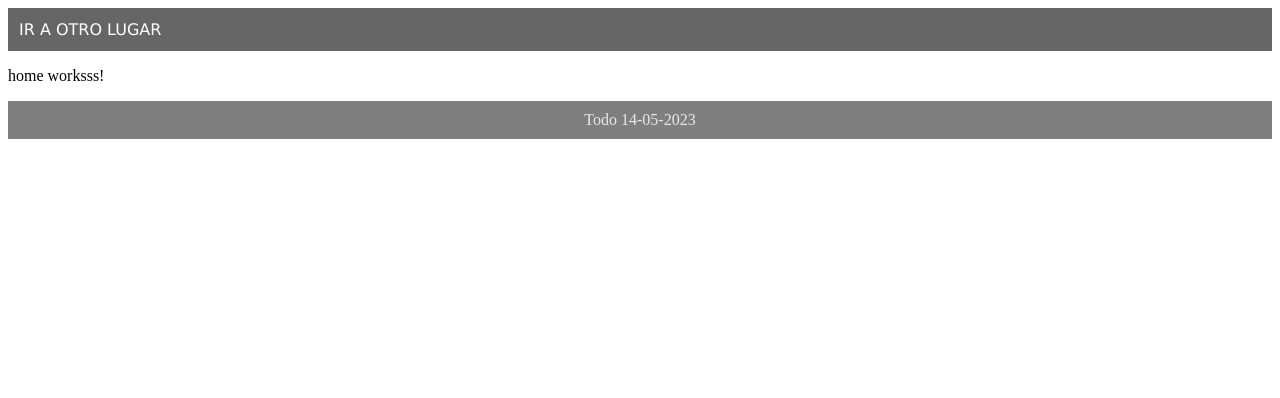
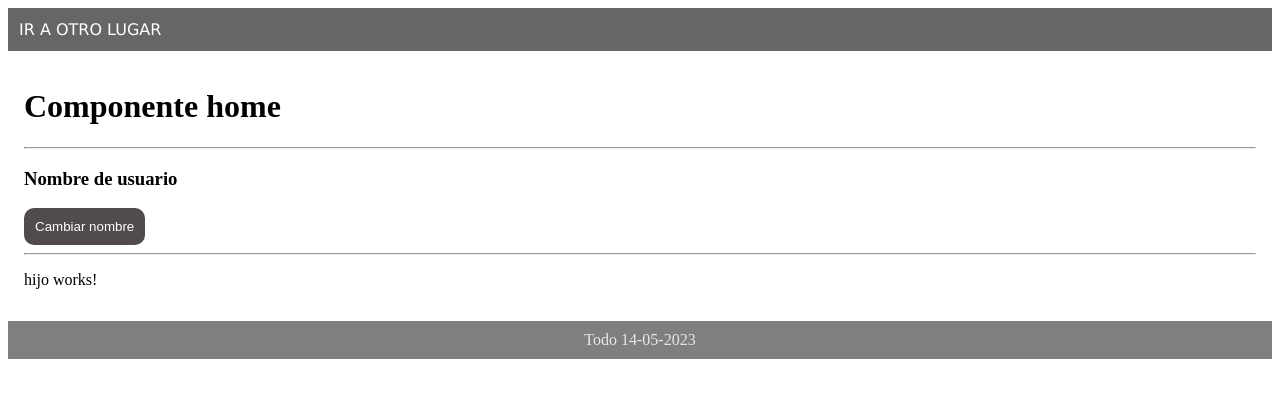
Before and after one commit to EdwardMelendezM/Angular-with-clean-arquitecture, an Angular app: page /home in a window 1280 px wide. Shown: the top 398 px of the page. Built offline with nearby package versions, Linux system fonts and the light colour scheme.

Commit message:
adding import modules

```diff
--- /dev/null
+++ b/src/app/components/hijo/hijo.component.html
@@ -0,0 +1 @@
+<p>hijo works!</p>
--- a/src/app/pages/home/home.component.css
+++ b/src/app/pages/home/home.component.css
@@ -0,0 +1,15 @@
+.container{
+  padding: 16px;
+}
+button{
+  padding: 11px;
+  border: 0;
+  border-radius: 10px;
+  background-color: #514b4b;
+  color: white;
+  &:hover{
+    cursor: pointer;
+    background-color: #696262;
+    transition: opacity 0.3 ease-in;
+  }
+}
--- a/src/app/pages/home/home.component.html
+++ b/src/app/pages/home/home.component.html
@@ -1 +1,12 @@
-<p>home worksss!</p>
+<div class="container">
+  <h1>Componente home</h1>
+  <hr>
+  <h3>{{nombre}}</h3>
+  <button
+    (click)="cambiarNombre()"
+  >
+    Cambiar nombre
+  </button>
+  <hr>
+  <app-hijo></app-hijo>
+</div>
--- a/src/app/pages/home/home.component.ts
+++ b/src/app/pages/home/home.component.ts
@@ -7,4 +7,9 @@ import { Component } from '@angular/core';
 })
 export class HomeComponent {
 
+  nombre:string = "Nombre de usuario";
+
+  cambiarNombre(){
+    this.nombre="Cambiando nombre ga"
+  }
 }
--- a/src/app/pages/pages.module.ts
+++ b/src/app/pages/pages.module.ts
@@ -1,6 +1,7 @@
 import { NgModule } from '@angular/core';
 import { CommonModule } from '@angular/common';
 import { HomeComponent } from './home/home.component';
+import { ComponentsModule } from '../components/components.module';
 
 
 
@@ -9,7 +10,8 @@ import { HomeComponent } from './home/home.component';
     HomeComponent
   ],
   imports: [
-    CommonModule
+    CommonModule,
+    ComponentsModule
   ]
 })
 export class PagesModule { }
```
Also changed, not shown: src/app/components/components.module.ts (+5 -2 lines), src/app/components/hijo/hijo.component.ts (added, +10 -0 lines), src/app/components/hijo/hijo.component.css (added), 1 other file (tests, documents, lock files or other folders).
